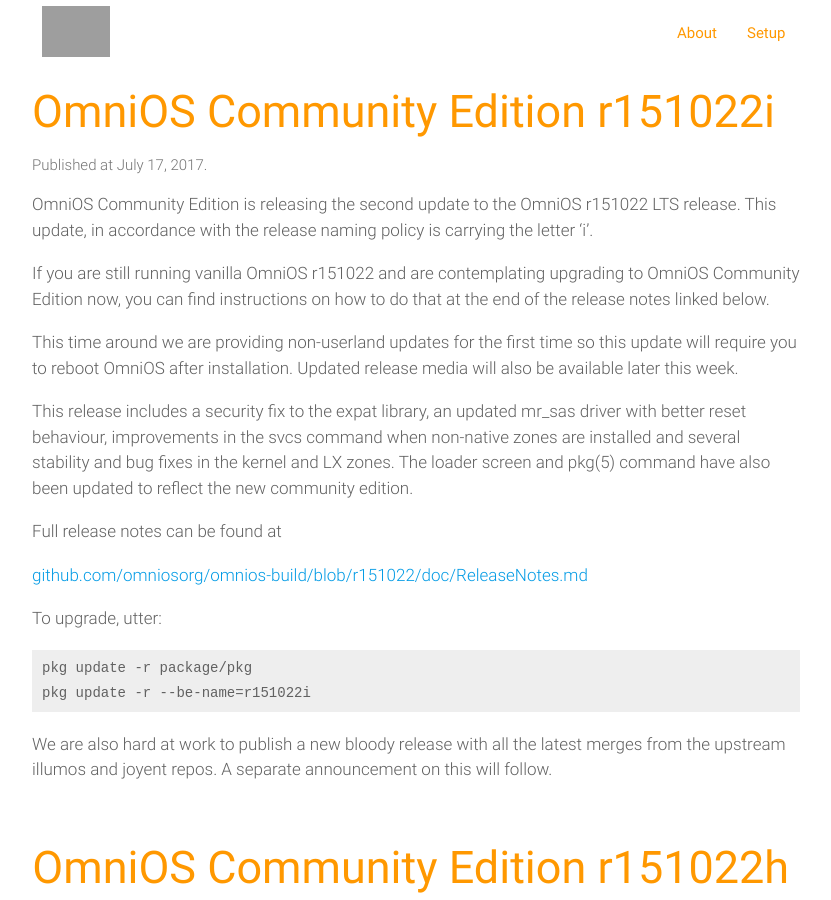
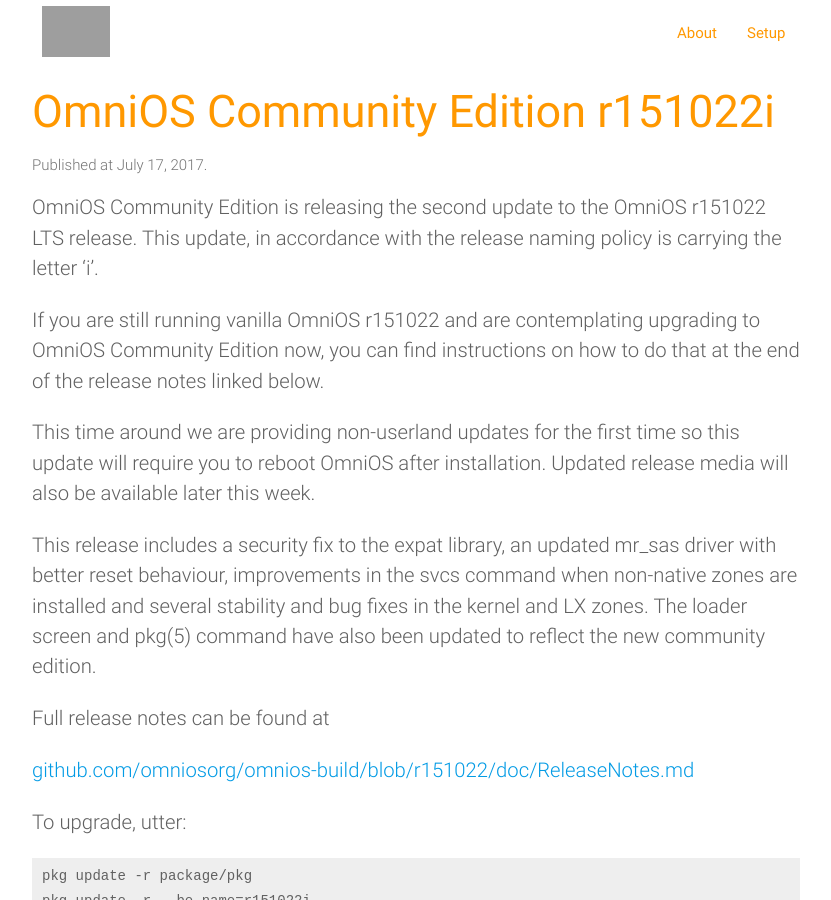
Before and after one commit to omniosorg/omniosorg.github.io, a Jekyll site: the page built from index.html, in a window 1280 px wide and 900 px high. Shown: the whole window, without its empty margins (224-1055 px from the left). Built offline with Jekyll 4.4.1, drawn with Linux system fonts in a browser that asks for light colours; the list of posts is cut into pages by our own code; grey boxes are pictures that could not be loaded.

Commit message:
fix scss

```diff
--- a/index.html
+++ b/index.html
@@ -9,7 +9,7 @@
                 <div class="col s12">
                         <h1 class="orange-text">{{ post.title }}</h4>
                         <p class="grey-text text-darken-1 light">Published at {{ post.date | date: "%B %-d, %Y" }}.</p>
-                        <article class="grey-text text-darken-2 post-content on-index light">
+                        <article class="grey-text text-darken-2 on-index">
                             {{ post.content }}
                         </article>
                 </div>
```
